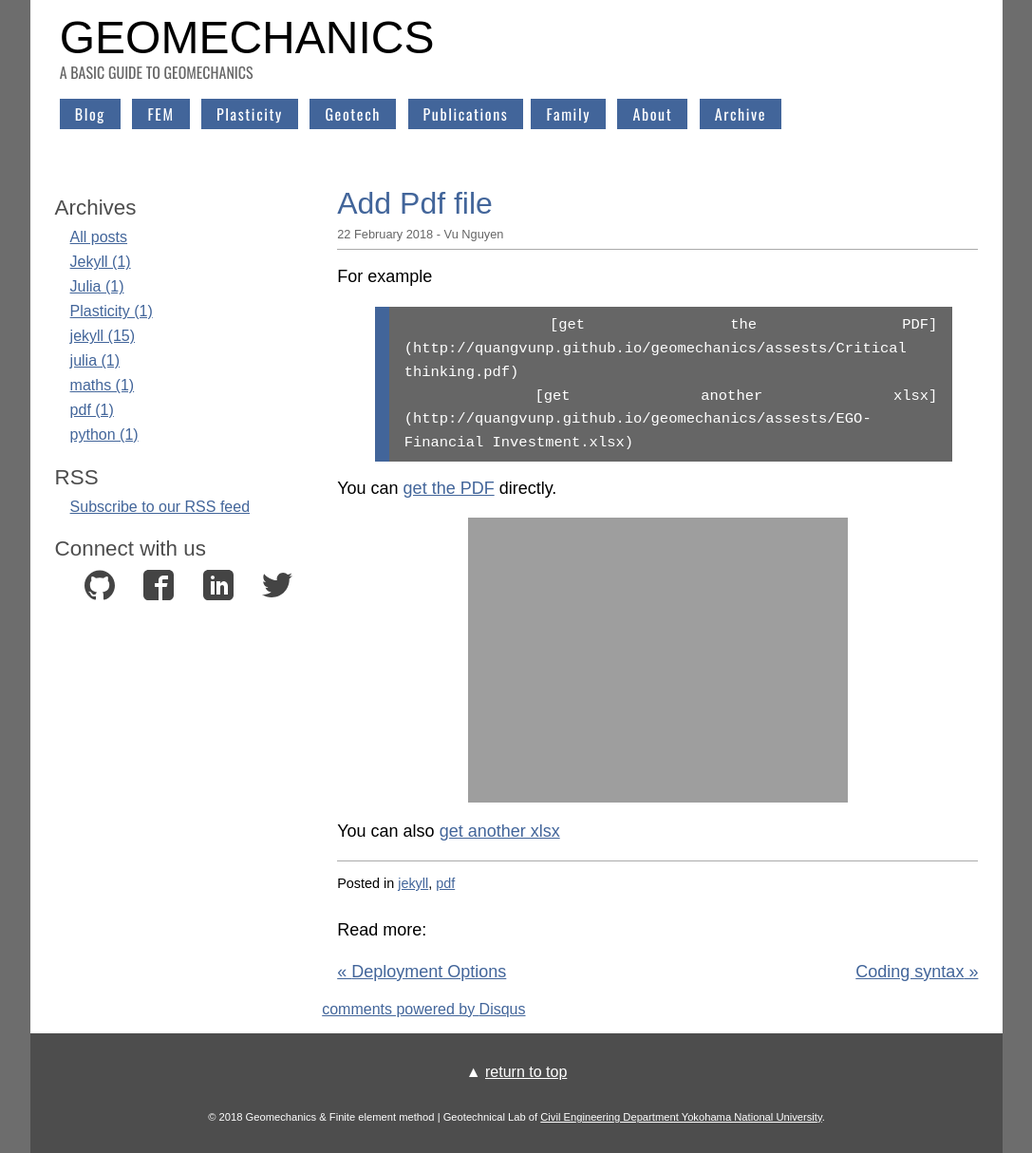
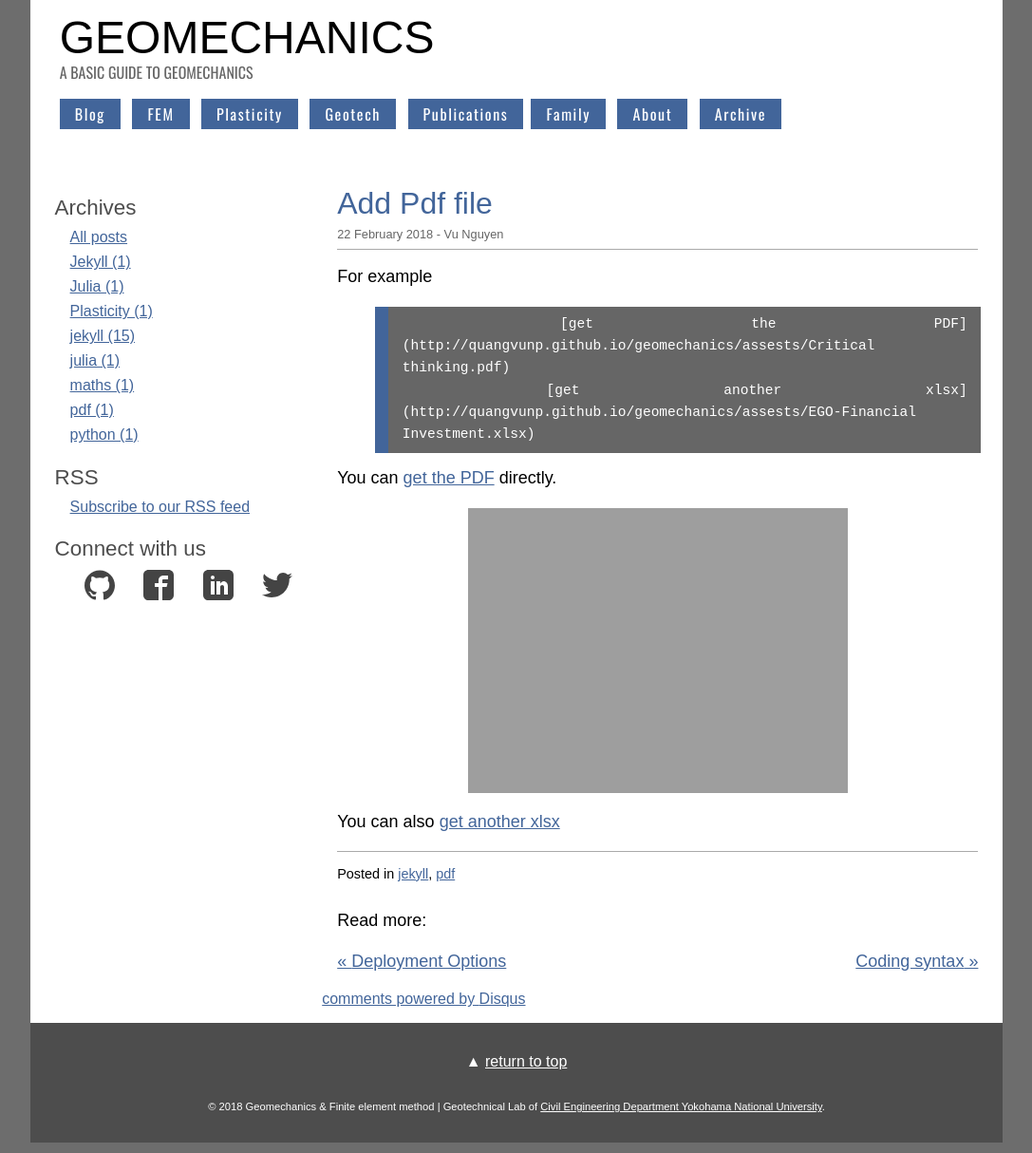
Before and after one commit to quangvunp/geomechanics, a Jekyll site: the page built from _posts/2018-02-22-add-pdf-files.md, in a window 1280 px wide. Shown: the whole page at 95% size, without its empty margins (96-1183 px from the left). Built offline with Jekyll 4.4.1, drawn with Linux system fonts in a browser that asks for light colours; comment, search, counter and statistics services are not loaded.

Commit message:
Update syntax-highlighting.scss

```diff
--- a/css/syntax-highlighting.scss
+++ b/css/syntax-highlighting.scss
@@ -1,7 +1,7 @@
 ---
 ---
 
-.highlight  {font: 85% 'Consolas', Georgia, serif; width:100%}
+.highlight  {font: 80% 'Consolas', Georgia, serif; width:105%}
 
 .highlight {
 
```
